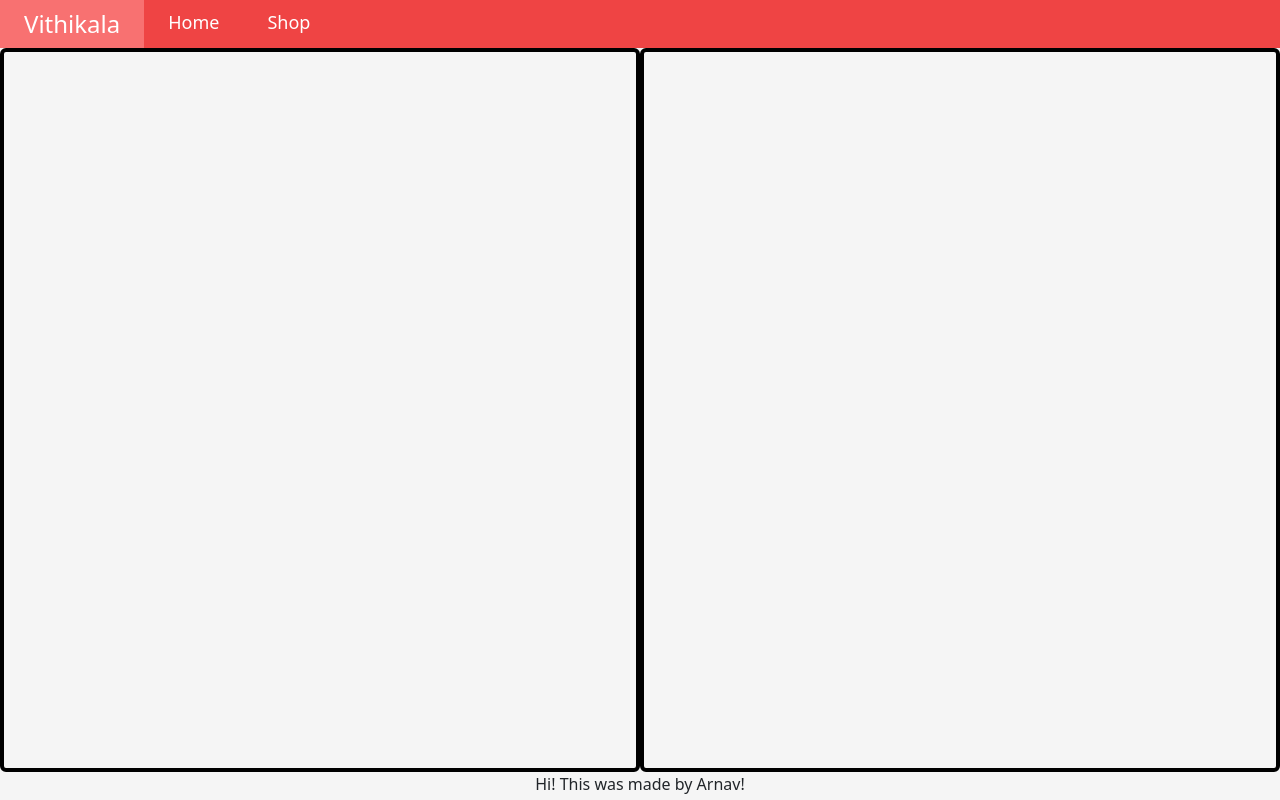
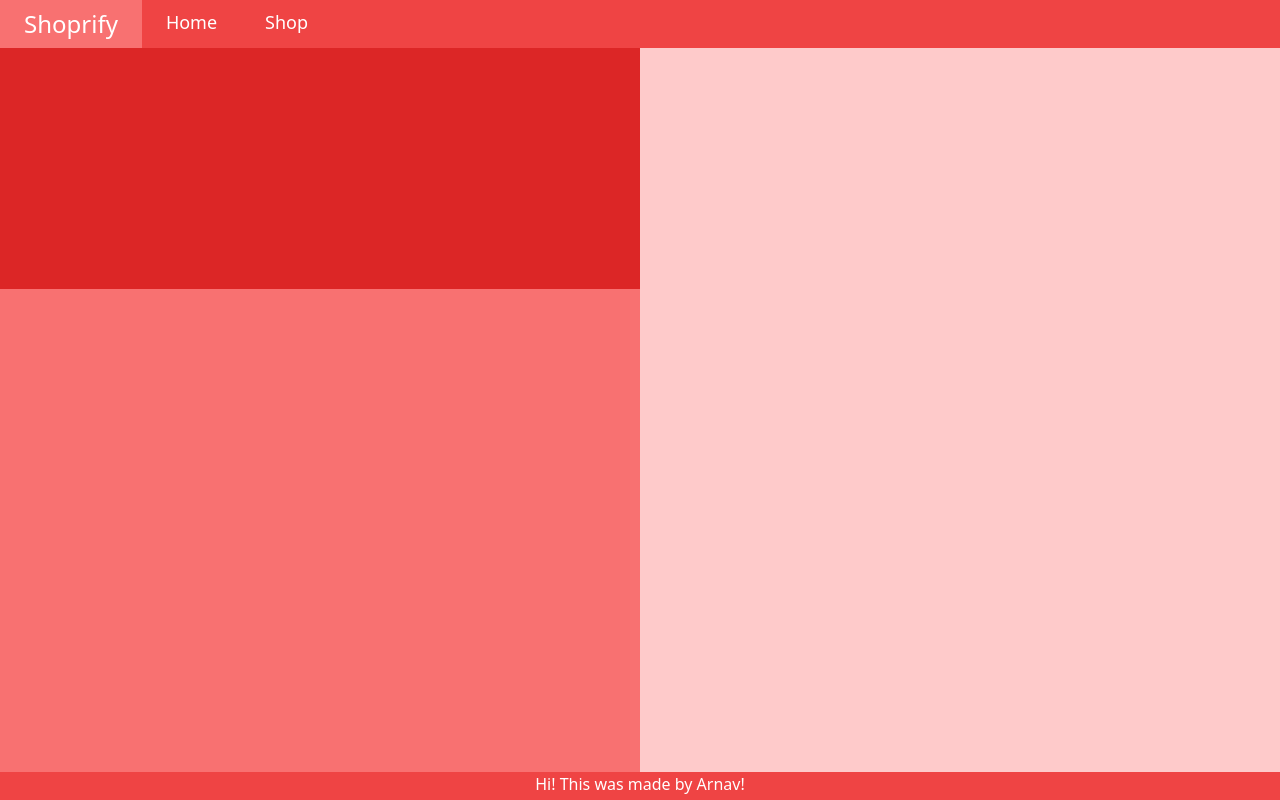
Before and after one commit to arnavgupta1209/shopping_react, a React (Vite) app: page / in a window 1280 px wide. Built offline with nearby package versions, Linux system fonts and the light colour scheme.

Commit message:
made progress

```diff
--- a/package.json
+++ b/package.json
@@ -10,6 +10,7 @@
     "preview": "vite preview"
   },
   "dependencies": {
+    "prop-types": "^15.8.1",
     "react": "^18.2.0",
     "react-dom": "^18.2.0",
     "react-router-dom": "^6.22.0"
--- a/src/components/Home.jsx
+++ b/src/components/Home.jsx
@@ -5,13 +5,13 @@ function Home() {
   return (<>
     <Navigation />
     <div className="maincontainerdiv flex min-w-full grow">
-      <div className="border-4 border-black flex rounded grow ">
-        <div></div>
-        <div></div>
+      <div className=" flex grow flex-col">
+        <div className="bg-red-600 grow"></div>
+        <div className="bg-red-400 grow-[2]"></div>
       </div>
-      <div className="border-4 border-black rounded grow "></div>
+      <div className=" grow bg-red-200"></div>
     </div>
-    <footer className="grow">Hi! This was made by Arnav!</footer>
+    <footer className="grow min-w-full bg-red-500 flex justify-center text-white">Hi! This was made by Arnav!</footer>
   </>);
 }
 
--- a/src/components/Navigation.jsx
+++ b/src/components/Navigation.jsx
@@ -1,16 +1,37 @@
 import {Link} from 'react-router-dom';
+import PropTypes from 'prop-types';
 
-function Navigation() {
-  let listcss = " mx-4 text-lg py-2 ";
+function Navigation(props) {
+
+  let counter = (<></>);
+  if (props.shop === "true"){
+    counter = (
+      <li className={" mx-4 text-lg py-2 "}>Price: {props.price}$</li>
+    )
+  }
+
+
   return (
     <>
-    <ul className="flex justify-start min-w-full bg-red-500 text-white pl-0 ">
-      <li className={"text-2xl px-4 bg-red-400 py-2 ml-0"}>Vithikala</li>
-      <li className={listcss}><Link to="/">Home</Link></li>
-      <li className={listcss}><Link to="shop">Shop</Link></li>
+    <ul className="flex justify-start min-w-full bg-red-500 text-white pl-0 static top-0">
+      <li className={"text-2xl px-4 bg-red-400 py-2 ml-0"}>Shoprify</li>
+      <li className={" mx-4 text-lg py-2 "}><Link to="/">Home</Link></li>
+      <li className={" mx-4 text-lg py-2 "}><Link to="/shop">Shop</Link></li>
+      {counter}
     </ul>
     </>
   );
 }
 
+Navigation.propTypes = {
+  shop : PropTypes.string,
+  price : PropTypes.number,
+};
+
+Navigation.defaultProps = {
+  shop : "false",
+  price : 0,
+};
+
+
 export default Navigation;
--- a/src/components/Router.jsx
+++ b/src/components/Router.jsx
@@ -4,6 +4,8 @@ import { createBrowserRouter, RouterProvider } from 'react-router-dom';
 
 
 function Router() {
+
+
     const router = createBrowserRouter([
         {
             path: '/',
--- a/src/components/Shop.jsx
+++ b/src/components/Shop.jsx
@@ -1,11 +1,16 @@
 import Navigation from "./Navigation";
+import { useState } from "react";
+
+
+function Shop() {
+
+    const [price, setPrice] = useState(0);
 
 
 
-function Shop() {
     return (<>
-        <Navigation />
-        <div className="maincontainerdiv">
+        <Navigation shop="true" price = {price}/>
+        <div className="maincontainerdiv grow">
             <h1>Shop</h1>
         </div>
     </>)
```
Also changed, not shown: 1 other file (tests, documents, lock files or other folders).
